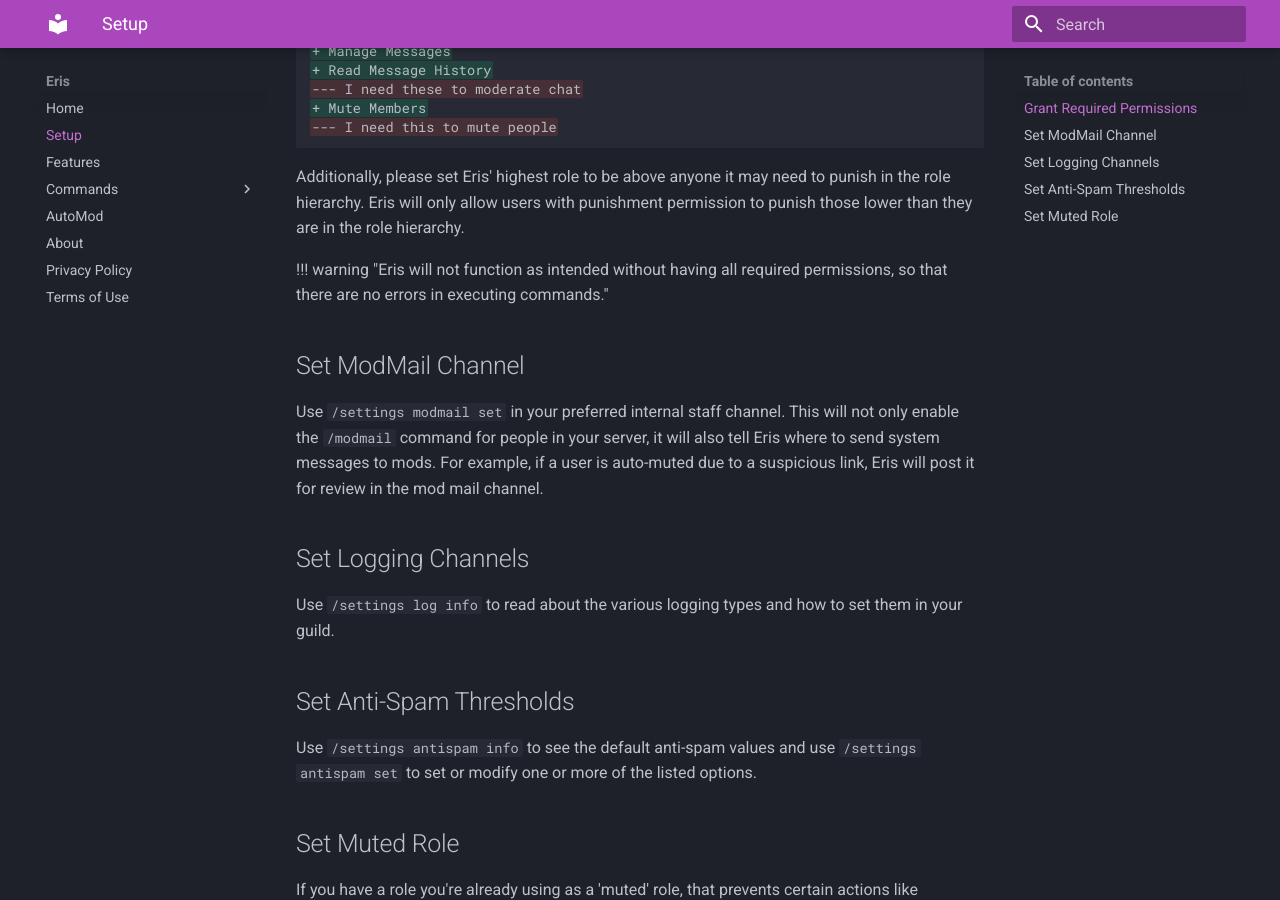
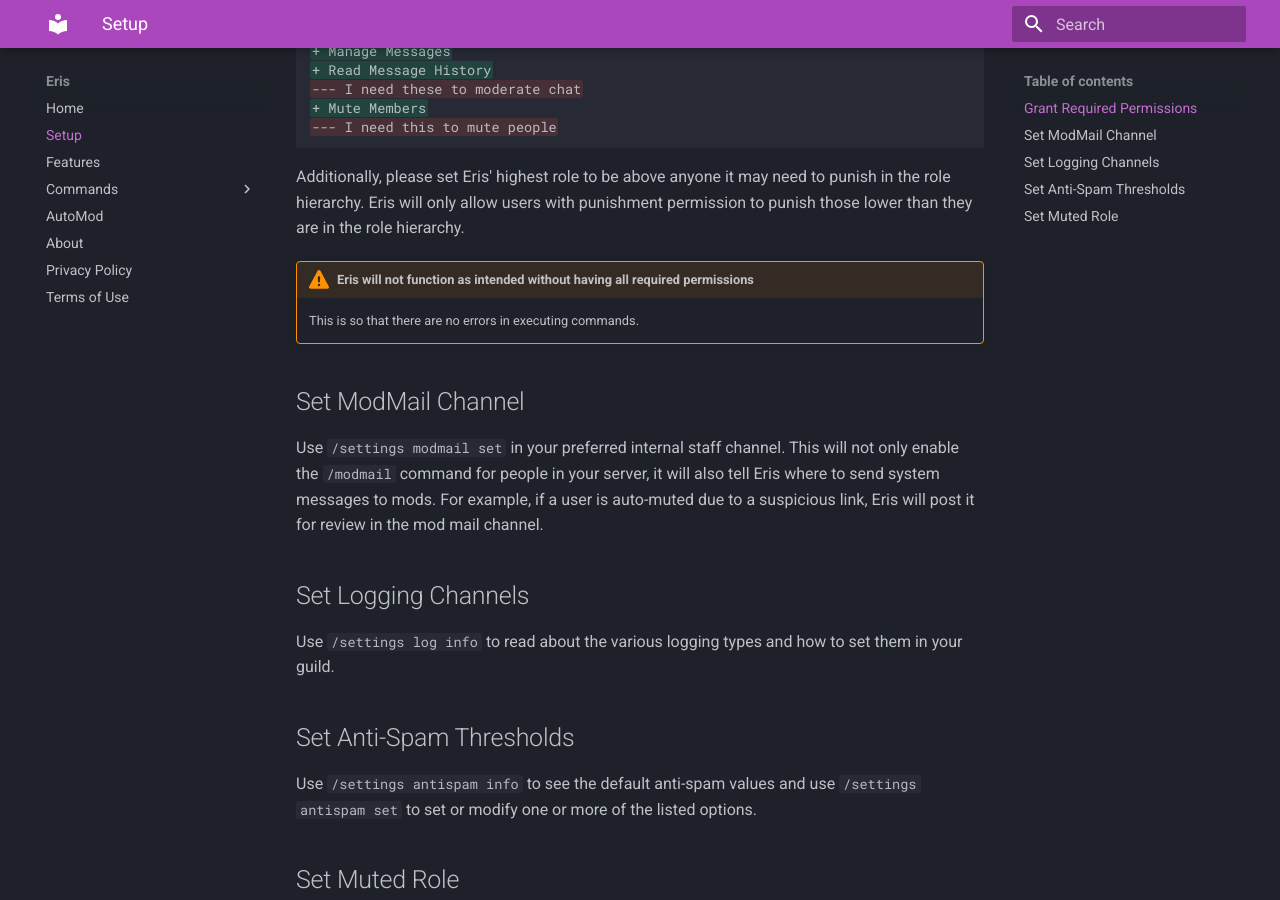
Before and after one commit to AtroposBot/web, an MkDocs documentation site: the page built from docs/setup.md, in a window 1280 px wide and 900 px high, scrolled down 598 px. Built offline with MkDocs 1.6.1 and Material for MkDocs 9.7.7, drawn with Linux system fonts in a browser that asks for light colours.

Commit message:
hope this works!

```diff
--- a/docs/setup.md
+++ b/docs/setup.md
@@ -33,8 +33,9 @@ Additionally, please set Eris' highest role to be above anyone it may need to
 punish in the role hierarchy. Eris will only allow users with punishment
 permission to punish those lower than they are in the role hierarchy.
 
-!!! warning "Eris will not function as intended without having all required
-permissions, so that there are no errors in executing commands."
+!!! warning "Eris will not function as intended without having all required permissions"
+
+    This is so that there are no errors in executing commands.
 
 ## Set ModMail Channel
 
```
